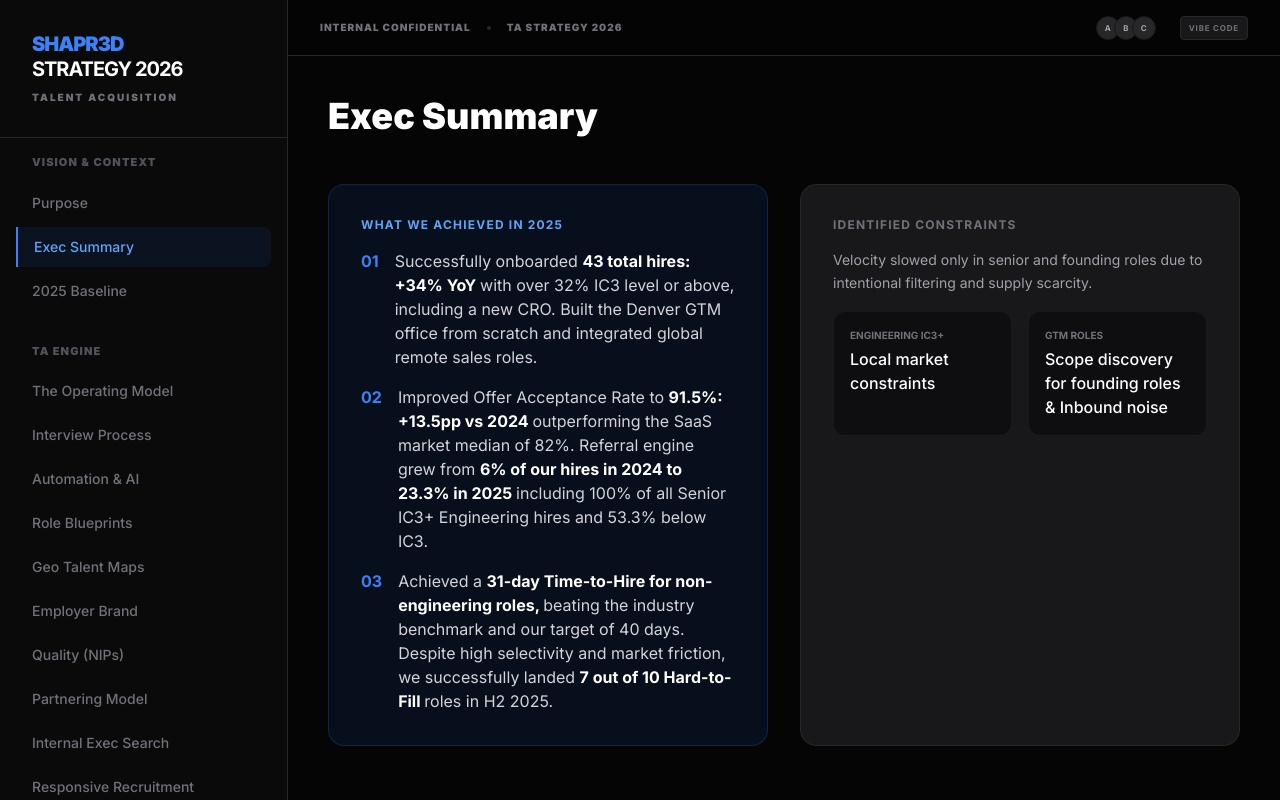
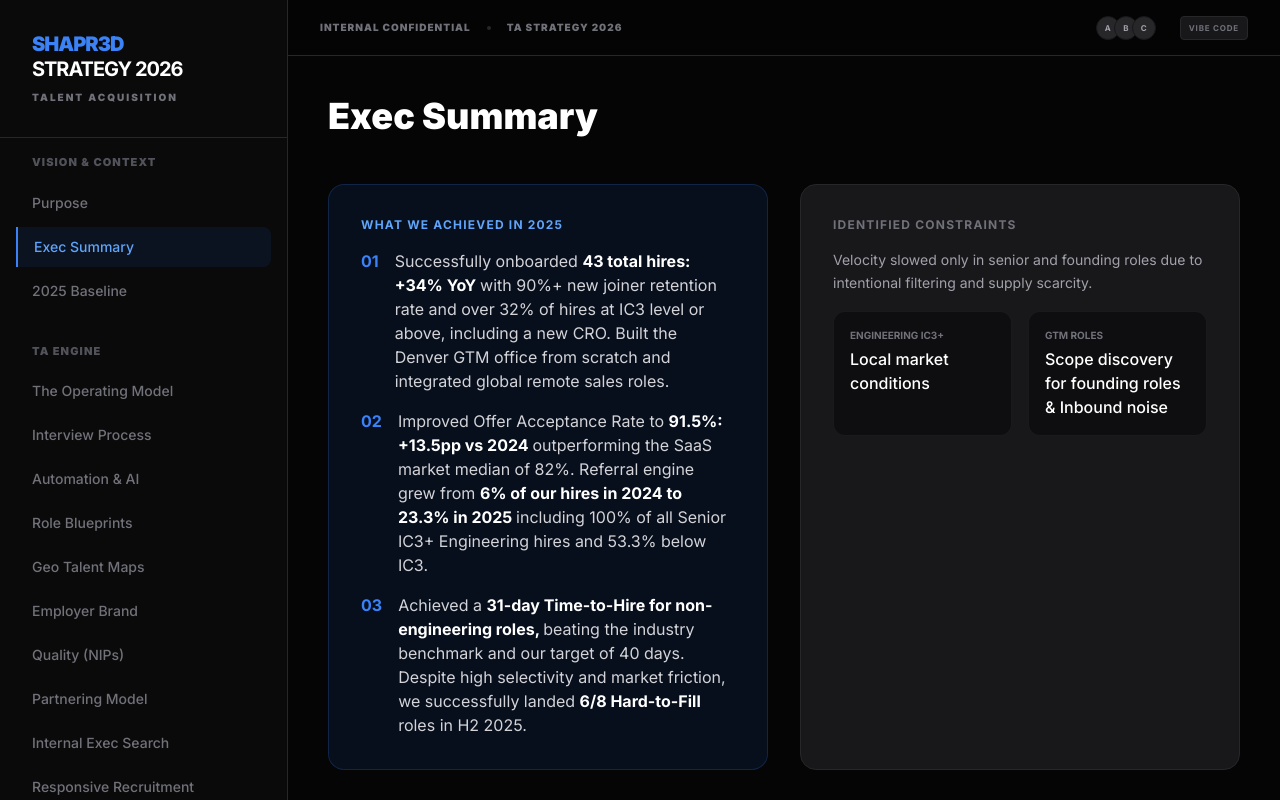
Before and after one commit to rgalas1983/Shapr3D-TA-2026-Strat-Site, a React (Vite) app: page / in a window 1280 px wide. Both pictures are taken after a click on the button "Exec Summary". Built offline with nearby package versions, Linux system fonts and the light colour scheme.

Commit message:
Update onboarding metrics and focus areas for 2026

```diff
--- a/pages/ExecSummaryPage.tsx
+++ b/pages/ExecSummaryPage.tsx
@@ -12,7 +12,7 @@ const ExecSummaryPage: React.FC = () => {
           <ul className="space-y-4">
             <li className="flex gap-4">
               <span className="text-blue-500 font-bold">01</span>
-              <p className="text-zinc-300">Successfully onboarded <span className="text-white font-bold"> 43 total hires: +34% YoY </span> with over 32% IC3 level or above, including a new CRO. Built the Denver GTM office from scratch and integrated global remote sales roles.</p>
+              <p className="text-zinc-300">Successfully onboarded <span className="text-white font-bold"> 43 total hires: +34% YoY </span> with 90%+ new joiner retention rate and over 32% of hires at IC3 level or above, including a new CRO. Built the Denver GTM office from scratch and integrated global remote sales roles.</p>
             </li>
             <li className="flex gap-4">
               <span className="text-blue-500 font-bold">02</span>
@@ -20,7 +20,7 @@ const ExecSummaryPage: React.FC = () => {
             </li>
             <li className="flex gap-4">
               <span className="text-blue-500 font-bold">03</span>
-              <p className="text-zinc-300">Achieved a <span className="text-white font-bold"> 31-day Time-to-Hire for non-engineering roles, </span> beating the industry benchmark and our target of 40 days. Despite high selectivity and market friction, we successfully landed <span className="text-white font-bold"> 7 out of 10 Hard-to-Fill </span> roles in H2 2025.</p>
+              <p className="text-zinc-300">Achieved a <span className="text-white font-bold"> 31-day Time-to-Hire for non-engineering roles, </span> beating the industry benchmark and our target of 40 days. Despite high selectivity and market friction, we successfully landed <span className="text-white font-bold"> 6/8 Hard-to-Fill </span> roles in H2 2025.</p>
             </li>
           </ul>
         </div>
@@ -31,7 +31,7 @@ const ExecSummaryPage: React.FC = () => {
           <div className="grid grid-cols-2 gap-4">
             <div className="p-4 bg-black/40 rounded-xl border border-zinc-800/50">
               <p className="text-[10px] text-zinc-500 uppercase font-bold mb-1">Engineering IC3+</p>
-              <p className="text-white font-medium">Local market constraints</p>
+              <p className="text-white font-medium">Local market conditions</p>
             </div>
             <div className="p-4 bg-black/40 rounded-xl border border-zinc-800/50">
               <p className="text-[10px] text-zinc-500 uppercase font-bold mb-1">GTM roles</p>
@@ -45,8 +45,8 @@ const ExecSummaryPage: React.FC = () => {
         <h3 className="text-2xl font-bold text-white">2026 Focus Areas</h3>
         <div className="grid grid-cols-1 md:grid-cols-3 gap-6">
           {[
-            { title: "Speed where supply exists", desc: "Beat 2025 avg. TTH for non-eng roles (<31 days) and reduce Senior Eng TTH to under 44 days. Focus on delivering 4 specialized hard-to-fill roles (EM, Snr Prod Ops, Snr Prod Des, HoF) while minimizing admin friction via Ashby automation.", icon: "⚡" },
-            { title: "Scalable by design", desc: "Repeatable processes and sustainable systems to grow with us and maintain our strong conversion at all stages", icon: "🛡️" },
+            { title: "Speed where supply exists", desc: "Beat 2025 avg TTH for non-eng roles (<31 days) and reduce Senior Eng TTH to under 44 days. Focus on delivering 4 specialized hard-to-fill roles in H1 (EM, Snr Prod Ops, Snr Prod Des, HoF) while minimizing admin friction via Ashby automation.", icon: "⚡" },
+            { title: "Scalable by design", desc: "Repeatable processes and sustainable systems to grow with us and maintain our strong conversion at all stages, connecting dots across all talent areas from Employer Branding through to Early Careers", icon: "🛡️" },
             { title: "Performance Bar Raising", desc: "Quantifying hire quality via NIPS to maximize talent density while institutionalizing evidence-led channel prioritization. Maintain stakeholder alignment above 85% for both Hiring Manager satisfaction (2025: 87%) and Candidate NPS (2025: 89.1%).", icon: "📈" }
           ].map((item, i) => (
             <div key={i} className="p-6 bg-zinc-900/40 rounded-2xl border border-zinc-800 hover:border-blue-500/50 transition-colors group">
```
